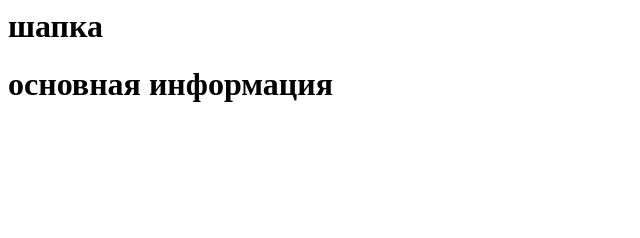
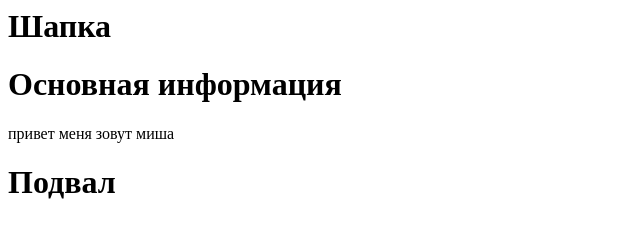
Before and after one commit to artur2009x/me-sit, a plain HTML site: page index.html in a window 1280 px wide. Shown: the whole page, without its empty margins (0-640 px from the left). Drawn offline with Linux system fonts and the light colour scheme.

Commit message:
Update index.html

```diff
--- a/index.html
+++ b/index.html
@@ -1,11 +1,16 @@
 <html>
-    <title> мой сайт </title>
+
+    <title>Мой сайт</title>
     <body>
-     <haeder>
-         <h1> шапка </h1>
-    </haeder>
+        <header>
+            <h1>Шапка</h1>
+        </header>
         <main>
-</main>
-            <h1> основная информация </h1>
-</main>
-<footer
+           <h1>Основная информация</h1>
+           <p> привет меня зовут миша </p>
+        </main>
+     <footer>
+        <h1>Подвал</h1>
+     </footer>
+    </body>
+</html>
```
